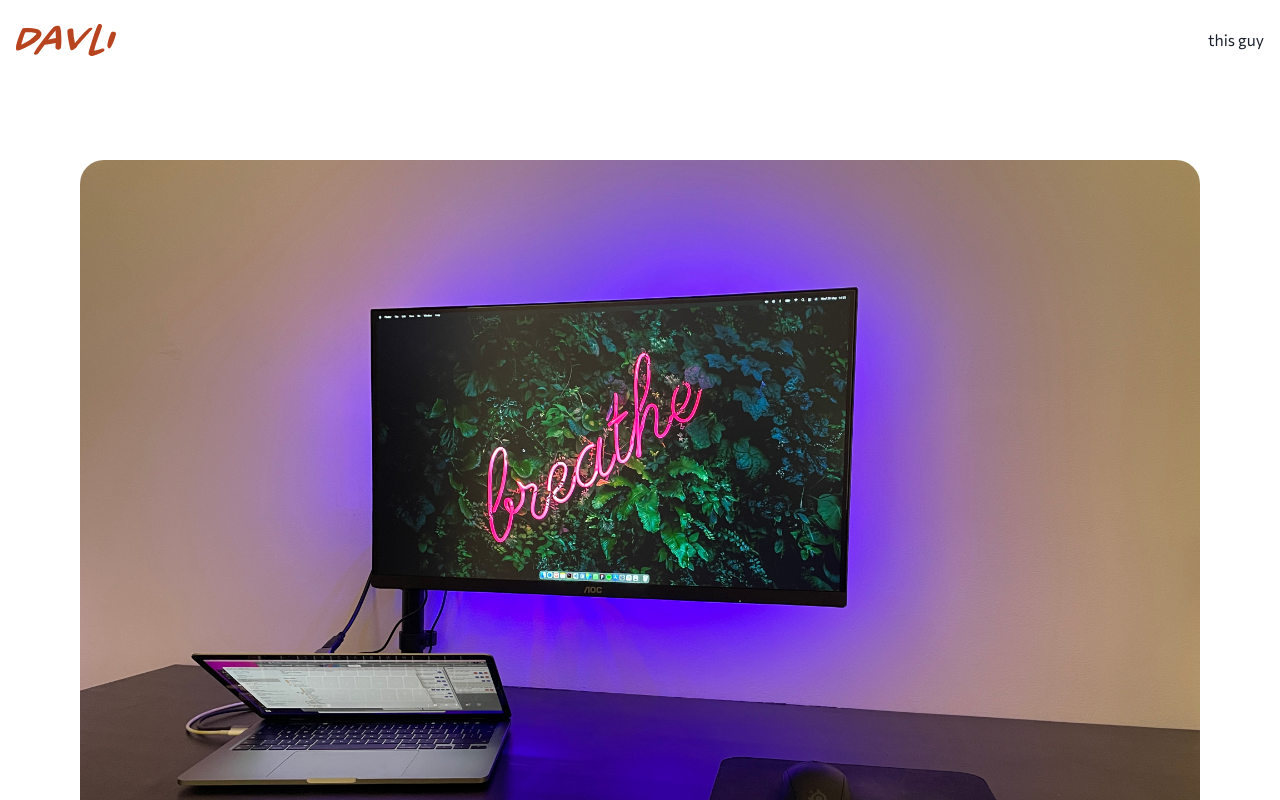
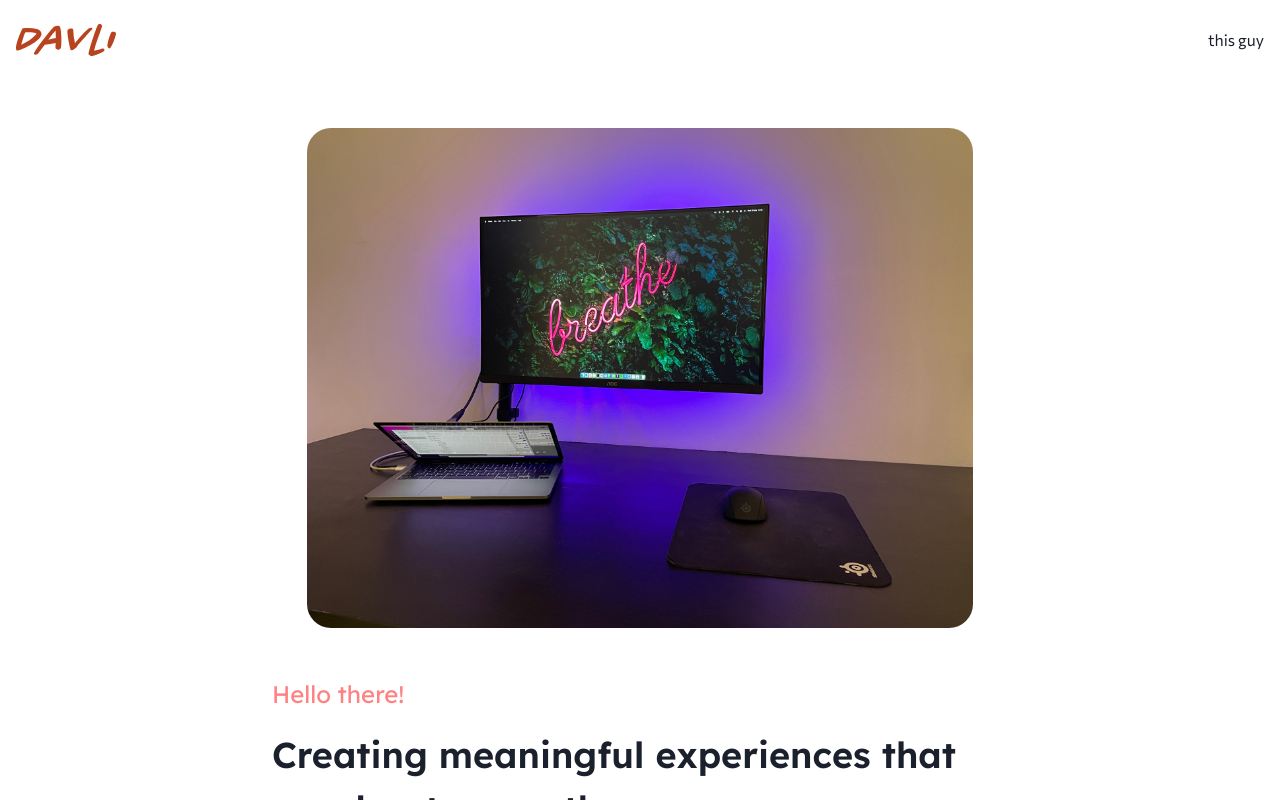
Before and after one commit to KarolisDavli/davli, a Next.js app: page /about in a window 1280 px wide. Shown: the top 800 px of the page. Built offline with nearby package versions, Linux system fonts and the light colour scheme.

Commit message:
about me image size

```diff
--- a/pages/about.tsx
+++ b/pages/about.tsx
@@ -6,9 +6,11 @@ export default function Abount() {
     <>
       {/**About here */}
       <Meta title="Davli" />
-      <Container maxW="container.xl" p="5rem">
-        <Box display="flex" alignItems="center">
+      <Container maxW="container.lg" p="3rem">
+        <Box display="flex" justifyContent="center">
           <Image
+            boxSize="500px"
+            width="auto"
             borderRadius="1.5rem"
             src="/mysetup.jpg"
             alt="picture of not me"
```
